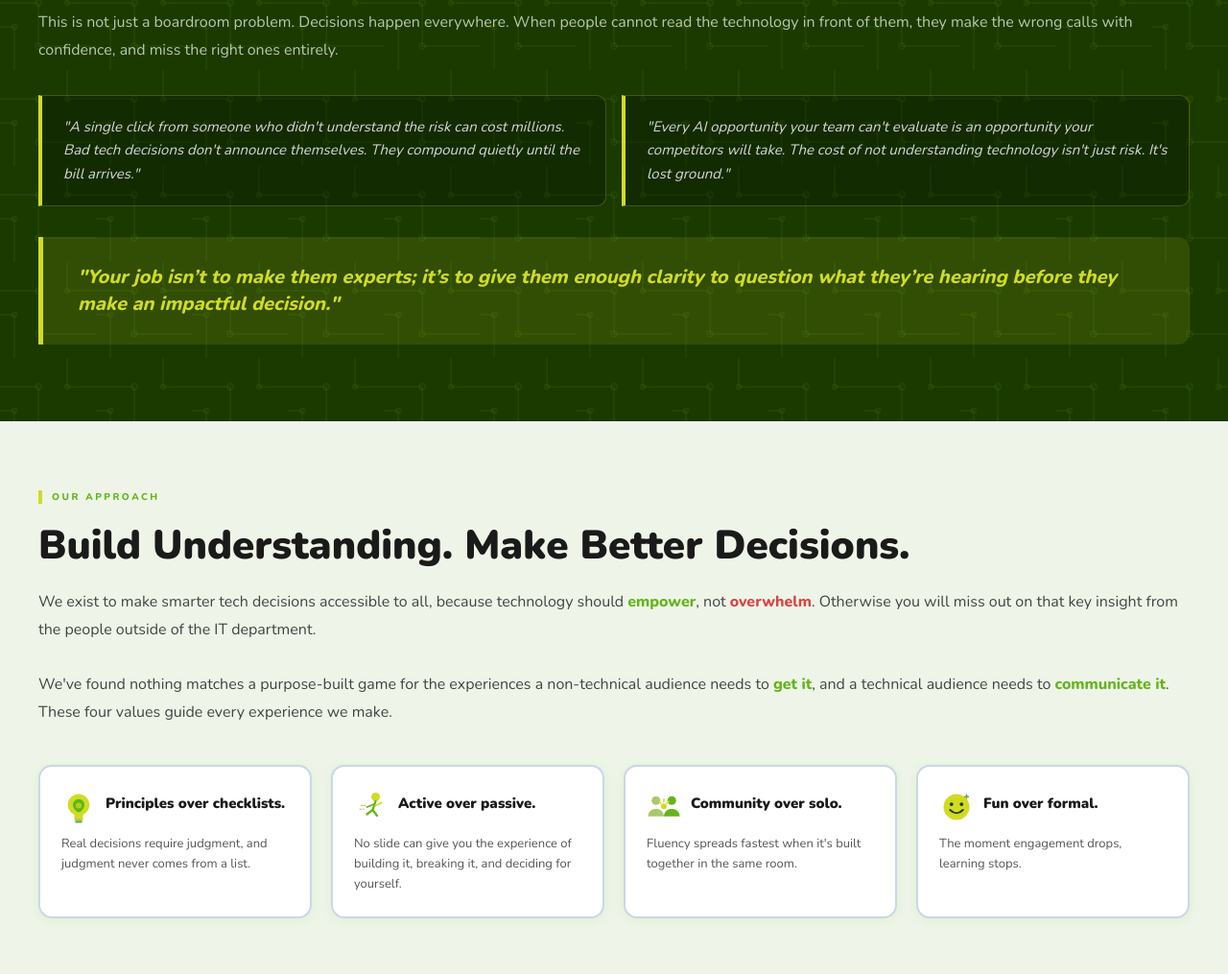
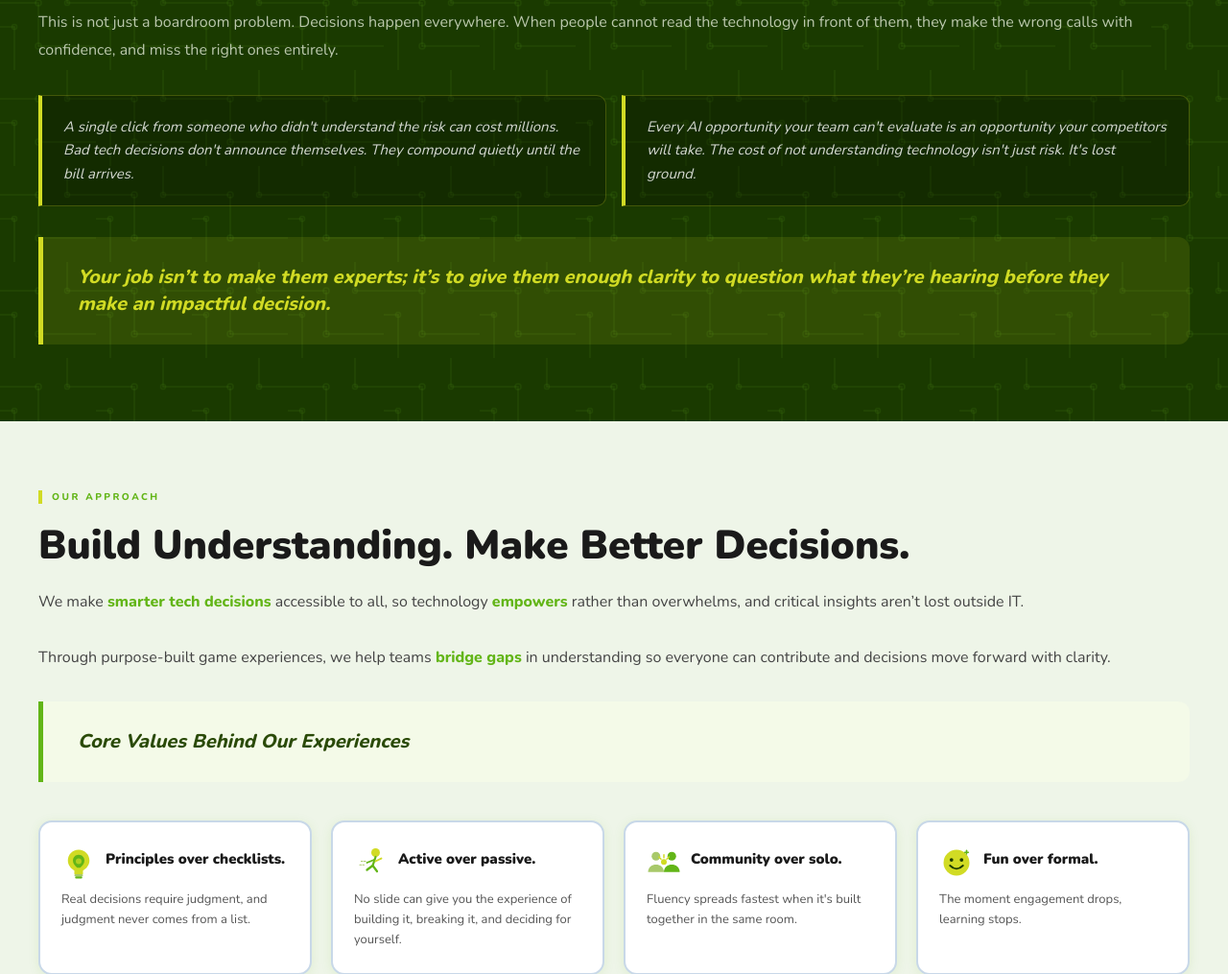
Before and after one commit to mnovack8/techgames, a website: page index.html in a window 1280 px wide. Shown: the part 700-1715 px from the top of the page at 96% size. Drawn offline with nearby package versions, Linux system fonts and the light colour scheme.

Commit message:
Update to not mention Non-Tech Leader

```diff
--- a/index.html
+++ b/index.html
@@ -1482,14 +1482,14 @@ footer {
     <p class="story-body" data-reveal data-delay="2" style="max-width:100%">This is not just a boardroom problem. Decisions happen everywhere. When people cannot read the technology in front of them, they make the wrong calls with confidence, and miss the right ones entirely.</p>
     <div class="stakes-grid" data-reveal data-delay="3">
       <div class="stakes-card">
-        <p>"A single click from someone who didn't understand the risk can cost millions. Bad tech decisions don't announce themselves. They compound quietly until the bill arrives."</p>
+        <p>A single click from someone who didn't understand the risk can cost millions. Bad tech decisions don't announce themselves. They compound quietly until the bill arrives.</p>
       </div>
       <div class="stakes-card">
-        <p>"Every AI opportunity your team can't evaluate is an opportunity your competitors will take. The cost of not understanding technology isn't just risk. It's lost ground."</p>
+        <p>Every AI opportunity your team can't evaluate is an opportunity your competitors will take. The cost of not understanding technology isn't just risk. It's lost ground.</p>
       </div>
     </div>
     <div class="pull-quote" data-reveal="right" data-delay="4">
-      <p>"Your job isn’t to make them experts; it’s to give them enough clarity to question what they’re hearing before they make an impactful decision."</p>
+      <p>Your job isn’t to make them experts; it’s to give them enough clarity to question what they’re hearing before they make an impactful decision.</p>
     </div>
   </div>
 </section>
@@ -1500,7 +1500,10 @@ footer {
   <div class="story-container">
     <div class="story-eyebrow" data-reveal>Our Approach</div>
     <h2 class="story-headline" data-reveal data-delay="1">Build Understanding. Make Better Decisions.</h2>
-    <p class="story-body" data-reveal data-delay="2" style="max-width:100%">We exist to make smarter tech decisions accessible to all, because technology should <em style="font-style:normal;color:#62b517;font-weight:800;">empower</em>, not <em style="font-style:normal;color:#D64545;font-weight:800;">overwhelm</em>. Otherwise you will miss out on that key insight from the people outside of the IT department.<br> <br>We've found nothing matches a purpose-built game for the experiences a non-technical audience needs to <em style="font-style:normal;color:#62b517;font-weight:800;">get it</em>, and a technical audience needs to <em style="font-style:normal;color:#62b517;font-weight:800;">communicate it</em>. These four values guide every experience we make.</p>
+    <p class="story-body" data-reveal data-delay="2" style="max-width:100%">We make <em style="font-style:normal;color:#62b517;font-weight:800;">smarter tech decisions</em> accessible to all, so technology <em style="font-style:normal;color:#62b517;font-weight:800;">empowers</em> rather than overwhelms, and critical insights aren’t lost outside IT.<br><br>Through purpose-built game experiences, we help teams <em style="font-style:normal;color:#62b517;font-weight:800;">bridge gaps</em> in understanding so everyone can contribute and decisions move forward with clarity.</p>
+    <div class="pull-quote" data-reveal="right" data-delay="4">
+      <p>Core Values Behind Our Experiences</p>
+    </div>
     <div class="approach-pillars" style="margin-top:40px">
       <div class="approach-pillar" data-reveal data-delay="1">
         <div class="pillar-title-row">
```
Also changed, not shown: corporate-training.html (+0 -14 lines).
